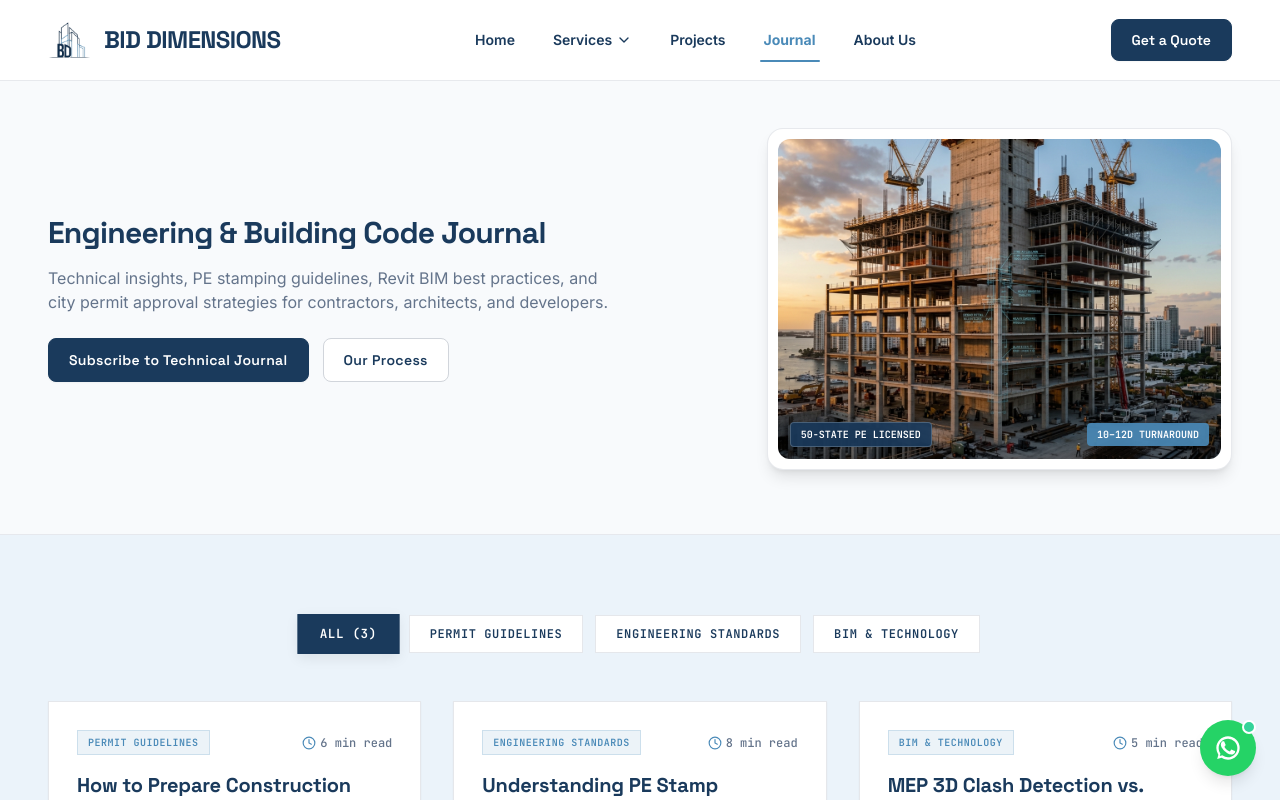
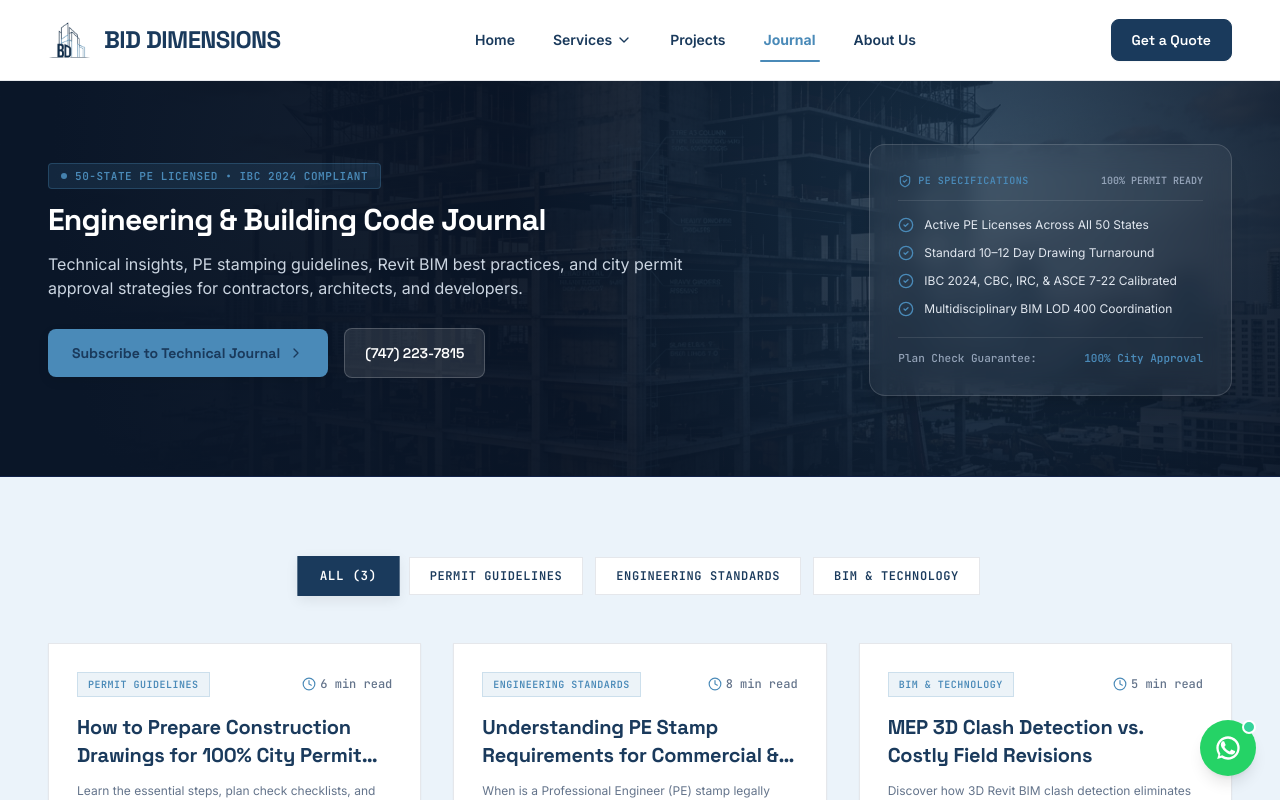
Before and after one commit to shehz-max/Bid-Dimension, a Next.js app: page /blog in a window 1280 px wide. Shown: the top 800 px of the page. Built offline with nearby package versions, Linux system fonts and the light colour scheme.

Commit message:
feat: implement Dark Executive Cinematic Blueprint Hero across all subpages with technical HUD cards

```diff
--- a/components/organisms/Hero.tsx
+++ b/components/organisms/Hero.tsx
@@ -108,23 +108,44 @@ export const Hero: React.FC<HeroProps> = ({
     );
   }
 
-  // Service & Subpage Hero variant (Clean Architectural 2-Column Hero - No Blurry Fades)
+  // Subpage Hero Variant: Dark Executive Cinematic Blueprint Header (Concept 1)
   return (
-    <section className="relative pt-28 sm:pt-32 pb-12 sm:pb-16 bg-[#F8FAFC] border-b border-gray-200/90 text-bd-navy">
-      <div className="max-w-[1280px] mx-auto px-5 sm:px-8 lg:px-12 w-full">
+    <section className="relative pt-32 sm:pt-36 pb-16 sm:pb-20 bg-[#0A1628] border-b border-[#1E3A8A]/30 overflow-hidden text-white">
+      {/* Background Architectural Artwork with High-Tech Dark Ambient Overlay */}
+      <div className="absolute inset-0 pointer-events-none z-0 overflow-hidden">
+        <img
+          src={image || '/images/hero-structural-bg.jpg'}
+          alt={headline || 'Engineering discipline background'}
+          className="w-full h-full object-cover object-center opacity-20 filter contrast-125 saturate-50"
+        />
+
+        {/* Ambient Engineering Blueprint Glow Overlay */}
+        <div
+          className="absolute inset-0 z-0"
+          style={{
+            background:
+              'radial-gradient(circle at 75% 35%, rgba(74, 138, 184, 0.22) 0%, rgba(10, 22, 40, 0.75) 45%, #0A1628 90%)',
+          }}
+        />
+
+        {/* Subtle Architectural Blueprint Grid Lines */}
+        <div className="absolute inset-0 blueprint-grid opacity-15 pointer-events-none" />
+      </div>
+
+      <div className="max-w-[1280px] mx-auto px-5 sm:px-8 lg:px-12 w-full z-10 relative">
         <div className="grid grid-cols-1 lg:grid-cols-12 gap-8 lg:gap-12 items-center">
-          {/* Left Column: Breadcrumb, Typography, Badges, and CTA (7 Columns) */}
-          <div className="lg:col-span-7 flex flex-col items-start">
+          {/* Left Column: Breadcrumb, Discipline Badge, Headline, Subheadline, Actions (8 Columns) */}
+          <div className="lg:col-span-8 flex flex-col items-start">
             {breadcrumb && breadcrumb.length > 0 && (
               <FadeInUp delay={0.05}>
-                <nav className="flex items-center gap-1.5 text-xs text-bd-gray font-mono mb-3">
+                <nav className="flex items-center gap-1.5 text-xs text-slate-400 font-mono mb-3.5">
                   {breadcrumb.map((crumb, idx) => (
                     <React.Fragment key={crumb.href}>
-                      {idx > 0 && <span className="text-gray-300">/</span>}
+                      {idx > 0 && <span className="text-slate-600">/</span>}
                       {idx === breadcrumb.length - 1 ? (
                         <span className="text-bd-blue font-semibold">{crumb.label}</span>
                       ) : (
-                        <Link href={crumb.href} className="hover:text-bd-navy transition-colors">
+                        <Link href={crumb.href} className="hover:text-white transition-colors">
                           {crumb.label}
                         </Link>
                       )}
@@ -134,66 +155,88 @@ export const Hero: React.FC<HeroProps> = ({
               </FadeInUp>
             )}
 
-            {label && (
-              <FadeInUp delay={0.08}>
-                <span className="font-mono text-xs font-semibold uppercase tracking-widest text-bd-blue mb-2.5 block">
-                  {label}
-                </span>
-              </FadeInUp>
-            )}
+            <FadeInUp delay={0.08}>
+              <div className="inline-flex items-center gap-2 px-3 py-1 bg-bd-blue/15 border border-bd-blue/30 rounded-md mb-3.5 text-bd-blue font-mono text-[11px] font-bold uppercase tracking-wider">
+                <span className="w-1.5 h-1.5 rounded-full bg-bd-blue animate-pulse" />
+                <span>{label || '50-STATE PE LICENSED • IBC 2024 COMPLIANT'}</span>
+              </div>
+            </FadeInUp>
 
             <FadeInUp delay={0.1}>
-              <h1 className="font-display font-bold text-3xl sm:text-42px lg:text-46px leading-[1.12] tracking-tight text-bd-navy mb-4">
+              <h1 className="font-display font-bold text-3xl sm:text-44px lg:text-50px leading-[1.1] tracking-tight text-white mb-4">
                 {headline}
               </h1>
             </FadeInUp>
 
             {subheadline && (
               <FadeInUp delay={0.2}>
-                <p className="font-body text-sm sm:text-base text-bd-gray leading-relaxed mb-6 max-w-xl">
+                <p className="font-body text-sm sm:text-base text-slate-300 leading-relaxed mb-7 max-w-2xl">
                   {subheadline}
                 </p>
               </FadeInUp>
             )}
 
             <FadeInUp delay={0.3}>
-              <div className="flex flex-wrap items-center gap-3.5">
+              <div className="flex flex-wrap items-center gap-3.5 sm:gap-4">
                 {cta && (
-                  <Button variant="primary" size="md" href={cta.href}>
-                    {cta.text}
-                  </Button>
+                  <Link
+                    href={cta.href}
+                    className="relative overflow-hidden group px-6 py-3.5 bg-bd-blue hover:bg-white text-bd-navy font-display font-bold text-sm rounded-lg shadow-md hover:shadow-lg transition-all"
+                  >
+                    <div className="absolute inset-0 w-1/2 h-full bg-gradient-to-r from-transparent via-white/30 to-transparent -skew-x-12 -translate-x-full group-hover:translate-x-[300%] transition-transform duration-1000 ease-out pointer-events-none" />
+                    <span className="relative z-10 flex items-center gap-2">
+                      {cta.text}
+                      <ChevronRight className="w-4 h-4 text-bd-navy" />
+                    </span>
+                  </Link>
                 )}
 
-                {secondaryCta && (
-                  <Button variant="secondary" size="md" href={secondaryCta.href}>
-                    {secondaryCta.text}
-                  </Button>
-                )}
+                <a
+                  href="tel:7472237815"
+                  className="inline-flex items-center gap-2 px-5 py-3.5 bg-white/10 hover:bg-white/20 border border-white/20 text-white font-display font-semibold text-sm rounded-lg transition-all backdrop-blur-xs"
+                >
+                  <span>(747) 223-7815</span>
+                </a>
               </div>
             </FadeInUp>
           </div>
 
-          {/* Right Column: Crisp Architectural Image Viewport Card (5 Columns) */}
-          <div className="lg:col-span-5 w-full">
+          {/* Right Column: Engineering Credential HUD Card (4 Columns) */}
+          <div className="lg:col-span-4 w-full">
             <FadeInUp delay={0.25}>
-              <div className="relative rounded-2xl overflow-hidden border border-gray-200/90 shadow-lg bg-white p-2.5 group">
-                <div className="relative h-64 sm:h-72 lg:h-80 w-full rounded-xl overflow-hidden bg-gray-100">
-                  <img
-                    src={image || '/images/hero-structural-bg.jpg'}
-                    alt={headline || 'Engineering discipline showcase'}
-                    className="w-full h-full object-cover group-hover:scale-105 transition-transform duration-700 ease-out"
-                  />
-                  <div className="absolute inset-0 bg-gradient-to-t from-black/50 via-transparent to-transparent opacity-60 group-hover:opacity-40 transition-opacity" />
+              <div className="bg-white/5 border border-white/15 rounded-2xl p-6 sm:p-7 backdrop-blur-md shadow-xl flex flex-col gap-4">
+                <div className="flex items-center justify-between border-b border-white/10 pb-3">
+                  <span className="font-mono text-[10px] uppercase font-bold text-bd-blue tracking-wider flex items-center gap-1.5">
+                    <ShieldCheck className="w-3.5 h-3.5 text-bd-blue" />
+                    PE SPECIFICATIONS
+                  </span>
+                  <span className="font-mono text-[10px] text-slate-400 font-semibold">
+                    100% PERMIT READY
+                  </span>
+                </div>
 
-                  {/* Corner Floating Spec Badges */}
-                  <div className="absolute bottom-3 left-3 right-3 flex items-center justify-between font-mono text-[10px] text-white">
-                    <span className="px-2.5 py-1 bg-bd-navy/90 backdrop-blur-md border border-white/20 rounded-md font-semibold">
-                      50-STATE PE LICENSED
-                    </span>
-                    <span className="px-2.5 py-1 bg-bd-blue/90 backdrop-blur-md rounded-md font-bold">
-                      10–12D TURNAROUND
-                    </span>
+                <div className="flex flex-col gap-3 font-body text-xs text-slate-200">
+                  <div className="flex items-center gap-2.5">
+                    <CheckCircle2 className="w-4 h-4 text-bd-blue shrink-0" />
+                    <span>Active PE Licenses Across All 50 States</span>
                   </div>
+                  <div className="flex items-center gap-2.5">
+                    <CheckCircle2 className="w-4 h-4 text-bd-blue shrink-0" />
+                    <span>Standard 10–12 Day Drawing Turnaround</span>
+                  </div>
+                  <div className="flex items-center gap-2.5">
+                    <CheckCircle2 className="w-4 h-4 text-bd-blue shrink-0" />
+                    <span>IBC 2024, CBC, IRC, & ASCE 7-22 Calibrated</span>
+                  </div>
+                  <div className="flex items-center gap-2.5">
+                    <CheckCircle2 className="w-4 h-4 text-bd-blue shrink-0" />
+                    <span>Multidisciplinary BIM LOD 400 Coordination</span>
+                  </div>
+                </div>
+
+                <div className="mt-1 pt-3 border-t border-white/10 flex items-center justify-between font-mono text-[11px]">
+                  <span className="text-slate-400">Plan Check Guarantee:</span>
+                  <span className="text-bd-blue font-bold">100% City Approval</span>
                 </div>
               </div>
             </FadeInUp>
```
